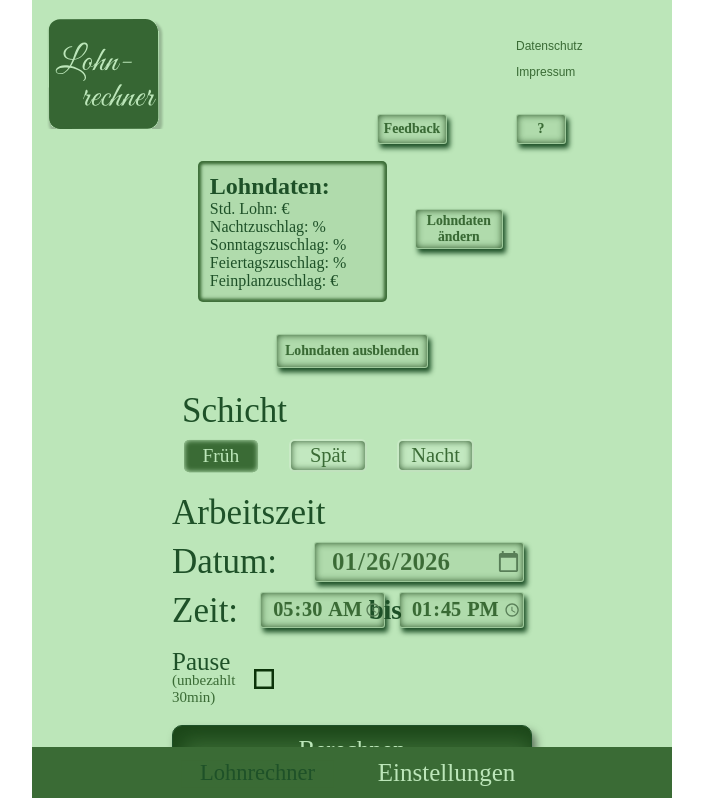
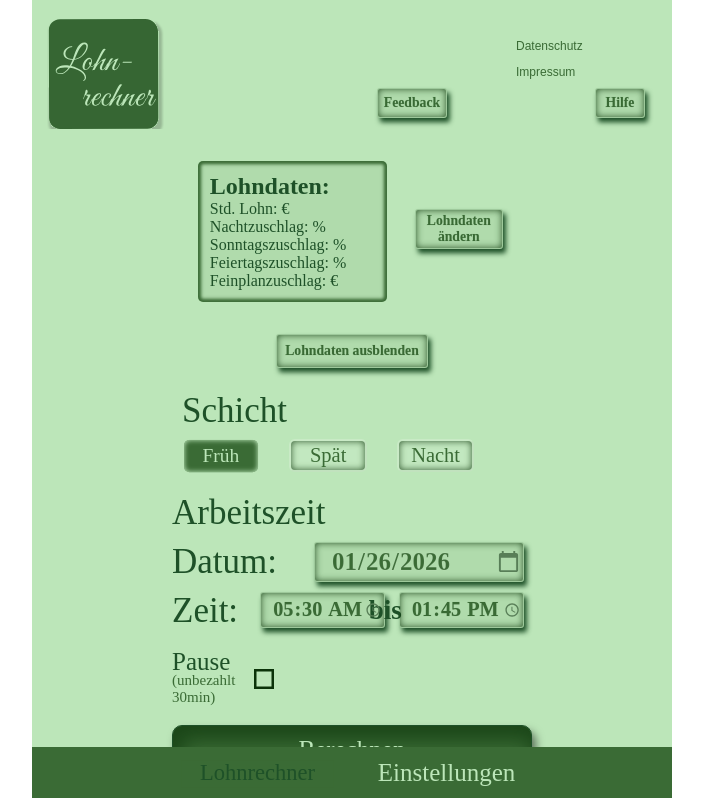
Before and after one commit to Burnxp/salarayToday, a React (Vite) app: page / in a window 1280 px wide. Shown: the top 798 px of the page, without its empty margins (288-991 px from the left). Built offline with nearby package versions, Linux system fonts and the light colour scheme; no server answers.

Commit message:
Optimiere die Struktur der Header-Komponente: Verschiebe Feedback-Button und Hilfe-Button in die entsprechenden Container

```diff
--- a/src/templates/header.jsx
+++ b/src/templates/header.jsx
@@ -69,22 +69,24 @@ export function Header() {
             Impressum
           </Link>
         </div>
-        <div className="container7" />
-        <div className="container8" />
-        <div className="container9">
-          <button className="feedbackButton button-design" onClick={() => setShowForm(true)}>
+        <div className="container7">
+           <button className="feedbackButton button-design" onClick={() => setShowForm(true)}>
             Feedback
           </button>
           {showForm && <FeedbackForm onClose={() => setShowForm(false)} />}
         </div>
-        <div className="container10">
-           <button
+        <div className="container8">
+                     <button
       className="hilfeButton button-design"
       onClick={() => navigate("/hilfe")}
     >
-      ?
+      Hilfe
     </button>
         </div>
+        <div className="container9" />
+
+        <div className="container10" />
+
       </div>
     </div>
   </header>
```
